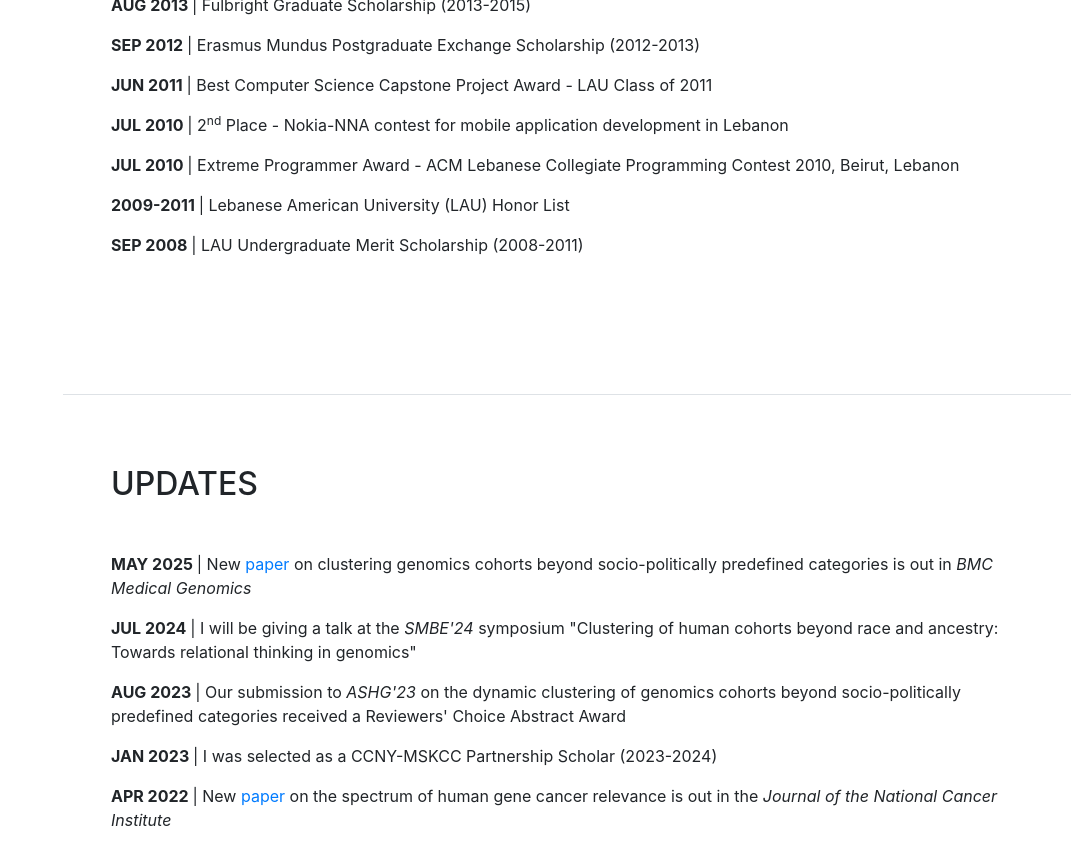
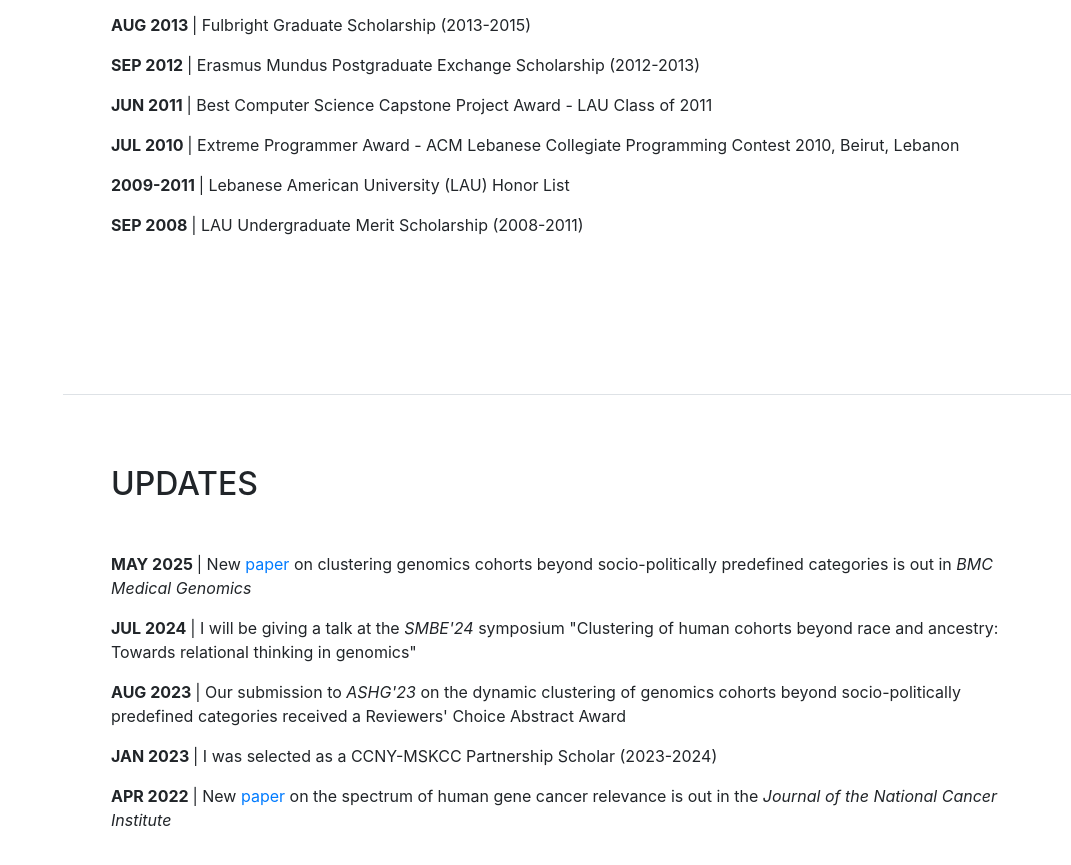
Before and after one commit to hussein-mohsen/hussein-mohsen.github.io, a website with bundled scripts: page index.html in a window 1280 px wide. Shown: the part 2768-3633 px from the top of the page, without its empty margins (209-1280 px from the left). Built offline with nearby package versions, Linux system fonts and the light colour scheme; a web font is replaced by a local one.

Commit message:
Update index.html

```diff
--- a/index.html
+++ b/index.html
@@ -151,7 +151,6 @@
 	      <p> <b> AUG 2013 </b> | Fulbright Graduate Scholarship (2013-2015)</p>
               <p> <b> SEP 2012 </b> | Erasmus Mundus Postgraduate Exchange Scholarship (2012-2013)</p>
               <p> <b> JUN 2011 </b> | Best Computer Science Capstone Project Award - LAU Class of 2011</p>
-              <p> <b> JUL 2010 </b> | 2<sup>nd</sup> Place - Nokia-NNA contest for mobile application development in Lebanon</p>
               <p> <b> JUL 2010 </b> | Extreme Programmer Award - ACM Lebanese Collegiate Programming Contest 2010, Beirut, Lebanon</p>
 	      <p> <b> 2009-2011 </b> | Lebanese American University (LAU) Honor List</p>
               <p> <b> SEP 2008 </b> | LAU Undergraduate Merit Scholarship (2008-2011)</p>
```
